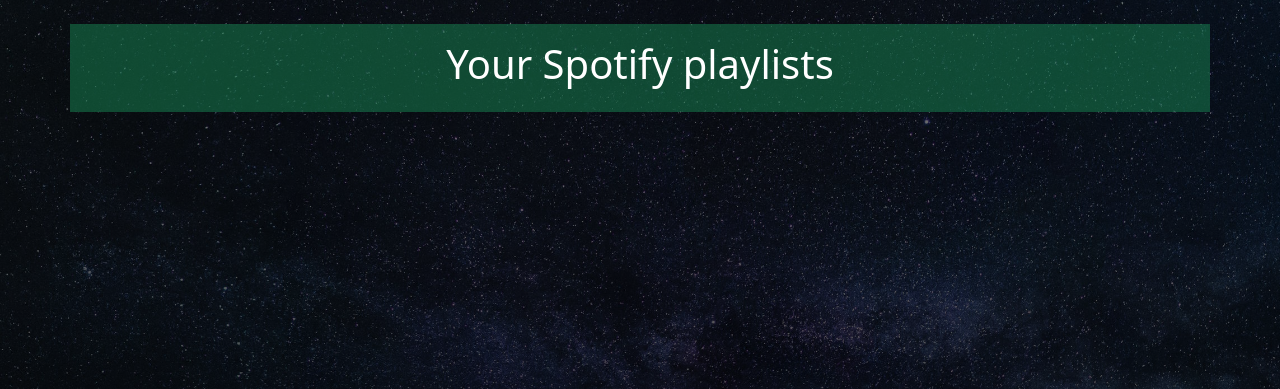
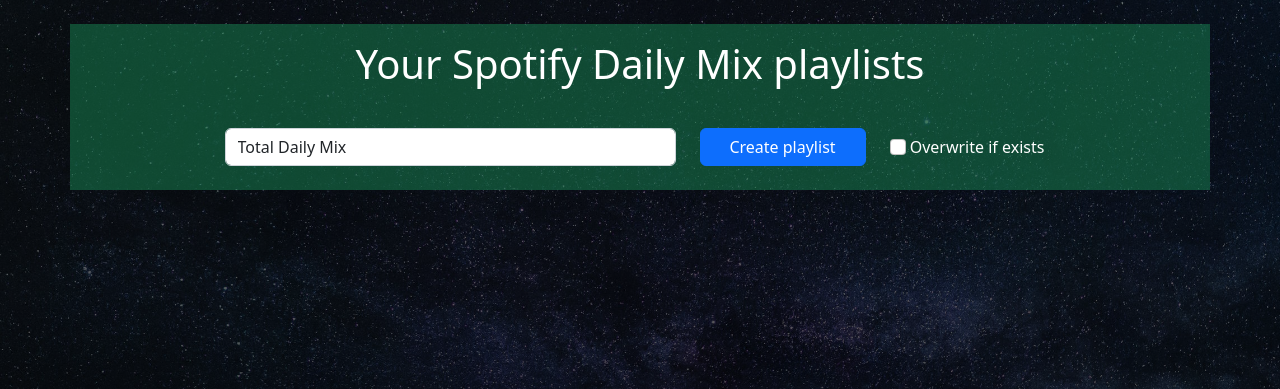
Before and after one commit to Timych84/mixify, a Flask app: template templates/daily_mix_generator.html in a window 1280 px wide. Shown: the part 76-465 px from the top of the page. Run offline with Flask 3, Linux system fonts and the light colour scheme; the template is opened without the code that fills it, so the values that code supplies are empty.

Commit message:
redisign daily mix

```diff
--- a/app.py
+++ b/app.py
@@ -1,7 +1,9 @@
 import os
+import json
+import time
 from flask import Flask, session, request, render_template, redirect
 from flask_session import Session
-from spotipy_helper import create_spotify_auth_manager, get_spotify_client, get_currentuser_playlists, create_new_playlist
+from spotipy_helper import create_spotify_auth_manager, get_spotify_client, get_currentuser_playlists, create_new_playlist, create_daily_mix_playlist
 from config import Config
 
 app = Flask(__name__)
@@ -48,25 +50,82 @@
     sorted_playlists = sorted(filtered_playlists, key=lambda x: x['name'].lower())
     return render_template('daily_mix_generator.html', playlists=sorted_playlists)
 
+# @app.route('/create_playlist', methods=['GET', 'POST'])
+# def create_playlist():
+#     auth_manager = create_spotify_auth_manager(session)
+#     if not auth_manager.validate_token(auth_manager.cache_handler.get_cached_token()):
+#         return redirect('/')
+#     if request.method == 'POST':
+#         playlist_name = request.form.get('playlist_name')
+#         overwrite = request.form.get('overwrite')
+#         if playlist_name:
+#             try:
+#                 spotify = get_spotify_client(auth_manager)
+#                 create_success, new_playlist_id  = create_new_playlist(spotify, playlist_name, overwrite)
+#                 return render_template('create_playlist.html', playlist_name=playlist_name, create_success=create_success, overwrite=overwrite)
+#             except Exception as e:
+#                 create_success = False
+#                 return render_template('create_playlist.html', playlist_name=playlist_name, create_success=create_success, overwrite=overwrite)
+#         else:
+#             return "Please provide a valid playlist name."
+#     return render_template('create_playlist.html')
+
 @app.route('/create_playlist', methods=['GET', 'POST'])
 def create_playlist():
     auth_manager = create_spotify_auth_manager(session)
     if not auth_manager.validate_token(auth_manager.cache_handler.get_cached_token()):
         return redirect('/')
     if request.method == 'POST':
-        playlist_name = request.form.get('playlist_name')
-        overwrite = request.form.get('overwrite')
-        if playlist_name:
-            try:
-                spotify = get_spotify_client(auth_manager)
-                create_success = create_new_playlist(spotify, playlist_name, overwrite)
-                return render_template('create_playlist.html', playlist_name=playlist_name, create_success=create_success, overwrite=overwrite)
-            except Exception as e:
-                create_success = False
-                return render_template('create_playlist.html', playlist_name=playlist_name, create_success=create_success, overwrite=overwrite)
-        else:
-            return "Please provide a valid playlist name."
+        try:
+            request_data = request.get_json()
+            playlist_name = request_data.get('playlist_name')
+            overwrite = request_data.get('overwrite')
+            if not playlist_name:
+                return json.dumps({ "success": False, "message": "Please provide a valid playlist name" }), 200
+            time.sleep(1)
+            spotify = get_spotify_client(auth_manager)
+            create_success, total_mix_playlist_id = create_new_playlist(spotify, playlist_name, overwrite)
+            # raise ValueError("Simulated error during playlist creation")
+            if create_success:
+                return json.dumps({ "success": True, "message": "Playlist created successfully" }), 200
+            else:
+                return json.dumps({ "success": False, "message": "Failed to create playlist" }), 200
+
+        except Exception as e:
+            return json.dumps({ "success": False, "message": str(e) }), 500
     return render_template('create_playlist.html')
+
+@app.route('/create_daily_mix', methods=['POST'])
+def create_daily_mix():
+    auth_manager = create_spotify_auth_manager(session)
+    if not auth_manager.validate_token(auth_manager.cache_handler.get_cached_token()):
+        return redirect('/')
+    if request.method == 'POST':
+        try:
+            request_data = request.get_json()
+            playlist_name = request_data.get('playlist_name')
+            playlists_ids = request_data.get('playlists')
+            overwrite = request_data.get('overwrite')
+            # overwrite = "off"
+            time.sleep(1)
+            spotify = get_spotify_client(auth_manager)
+            create_success = create_daily_mix_playlist(spotify, playlist_name, playlists_ids, overwrite)
+            if not playlist_name:
+                return json.dumps({ "success": False, "message": "Please provide a valid playlist name" }), 400
+
+            # Call the function to create the playlist
+            # For demonstration, assuming playlist creation is successful
+            # raise ValueError("Simulated error during playlist creation")
+            if create_success:
+                return json.dumps({ "success": True, "message": "Playlist created successfully" }), 200
+            else:
+                return json.dumps({ "success": False, "message": "Failed to create playlist" }), 500
+
+        except Exception as e:
+            return json.dumps({ "success": False, "message": str(e) }), 500
+
+
+
 
 @app.route('/current_user')
 def current_user():
--- /dev/null
+++ b/static/daily_mix.js
@@ -0,0 +1,79 @@
+document.getElementById("showNewPlaylist").addEventListener("click", function() {
+    var mergedImagesContainer = document.getElementById("mergedImagesContainer");
+    var loadingSpinner = document.getElementById("loadingSpinner");
+    var successMessage = document.getElementById("successMessage");
+    var errorMessage = document.getElementById("errorMessage");
+    var cardTitleInput = document.getElementById("cardTitleInput");
+    var playlistName = cardTitleInput.value;
+    var overwriteCheck = document.getElementById("overwriteCheck");
+    var overwriteValue = overwriteCheck.checked;
+    var cardTitle = document.getElementById("cardTitle");
+
+    mergedImagesContainer.style.display = "none";
+    loadingSpinner.style.display = "block";
+    successMessage.style.display = "none";
+    errorMessage.style.display = "none";
+    cardTitle.textContent = playlistName;
+
+    var mergedImagesDiv = document.getElementById("mergedImages");
+    mergedImagesDiv.innerHTML = "";
+
+    var playlistImageURLs = playlists_info.map(function(playlist) {
+        return playlist.images;
+    });
+
+    playlistImageURLs = shuffle(playlistImageURLs);
+
+    var playlistIDs = playlists_info.map(function(playlist) {
+        return playlist.id;
+    });
+
+    playlistImageURLs.forEach(function(url) {
+        var img = document.createElement("img");
+        img.src = url;
+        img.style.width = "33.33%";
+        img.style.height = "auto";
+        mergedImagesDiv.appendChild(img);
+    });
+
+    var data = {
+        "playlist_name": playlistName,
+        "overwrite": overwriteValue,
+        "playlists": playlistIDs
+    };
+
+    var xhr = new XMLHttpRequest();
+    xhr.open("POST", "/create_daily_mix", true);
+    xhr.setRequestHeader("Content-Type", "application/json");
+    xhr.onreadystatechange = function() {
+        if (xhr.readyState === 4) {
+            loadingSpinner.style.display = "none";
+            if (xhr.status === 200) {
+                successMessage.style.display = "block";
+                mergedImagesContainer.style.display = "flex";
+            } else {
+                errorMessage.style.display = "block";
+                mergedImagesContainer.style.display = "flex";
+            }
+        }
+    };
+    xhr.send(JSON.stringify(data));
+});
+
+// document.getElementById("updateTitleButton").addEventListener("click", function() {
+//     var cardTitleInput = document.getElementById("cardTitleInput");
+//     var cardTitle = document.getElementById("cardTitle");
+//     cardTitle.textContent = cardTitleInput.value;
+// });
+
+function shuffle(array) {
+    var currentIndex = array.length, temporaryValue, randomIndex;
+    while (0 !== currentIndex) {
+        randomIndex = Math.floor(Math.random() * currentIndex);
+        currentIndex -= 1;
+        temporaryValue = array[currentIndex];
+        array[currentIndex] = array[randomIndex];
+        array[randomIndex] = temporaryValue;
+    }
+    return array;
+}
--- a/templates/base.html
+++ b/templates/base.html
@@ -42,7 +42,7 @@
     </div>
 </nav>
 
-<div class="container bg-success mt-4 text-white playlist-container" style="--bs-bg-opacity: 0.5;">
+<div class="container bg-success mt-4 pb-2 text-white playlist-container" style="--bs-bg-opacity: 0.5;">
     {% block content %}{% endblock %}
 </div>
 
--- a/templates/daily_mix_generator.html
+++ b/templates/daily_mix_generator.html
@@ -1,20 +1,70 @@
 {% extends 'base.html' %}
 
 {% block content %}
-<h1 class="text-center py-3">Your Spotify playlists</h1>
-            <ul class="list-group"></ul>
+<h1 class="text-center py-3">Your Spotify Daily Mix playlists</h1>
+<div class="row row-cols-6 g3 ">
     {% for playlist in playlists %}
         {% set playlist_image_url = playlist.images[0].url if playlist.images else url_for('static', filename='/images/no_img.png') %}
-                    <li class="list-group-item d-flex align-items-center border-bottom">
-                            <div class="me-3" style="width: 30px;">{{ loop.index }}.</div>
-                            <div class="flex-shrink-0 my-2">
+        <div class="col">
+            <div class="card bg-success" style="width: 12rem; height: 22rem;">
                 <img src="{{ playlist_image_url }}" alt="Playlist Image">
+                <div class="card-body overflow-hidden">
+                    <h5 class="card-title">{{ playlist.name }}</h5>
+                    <p class="card-text">{{ playlist.description }}</p>
                 </div>
-                            <div class="fw-bold ms-3 align-middle ">
-                                <p class="my-0 fs-5">{{ playlist.name }}</p>
-                                <p class="my-0 fs-6 fw-light">{{ playlist.description }}</p>
             </div>
-                    </li>
+        </div>
     {% endfor %}
-            </ul>
+</div>
+<div class="row mt-3 d-flex justify-content-center align-items-center">
+    <div class="col-md-5">
+        <input type="text" id="cardTitleInput" class="form-control" value="Total Daily Mix" aria-label="Card Title">
+    </div>
+    <div class="col-md-2 align-items-center">
+        <button id="showNewPlaylist" class="btn btn-primary w-100">Create playlist</button>
+    </div>
+    <div class="col-md-2 align-items-center">
+        <input class="form-check-input" name="overwrite" type="checkbox" id="overwriteCheck">
+        <label class="form-check-label" for="overwriteCheck">Overwrite if exists</label>
+    </div>
+
+</div>
+
+<div class="row justify-content-center">
+    <div id="loadingSpinner" class="spinner-border text-success mt-3" role="status" style="display: none;">
+        <span class="visually-hidden">Loading...</span>
+    </div>
+</div>
+
+<div id="mergedImagesContainer"  class="row justify-content-center  mt-3" style="display: none;">
+    <div class="col-md-2">
+        <div class="card bg-success " style="width: 12rem; height: 12rem;">
+            <div id="mergedImages" class="d-flex flex-wrap justify-content-center"></div>
+            <div class="card-body overflow-hidden">
+                <h5 id="cardTitle" class="card-title">Total Daily Mix</h5>
+            </div>
+        </div>
+    </div>
+</div>
+<div class="row justify-content-center mt-3">
+    <div id="successMessage" class="col alert alert-success" role="alert" style="display: none;">
+        Playlist created successfully!
+    </div>
+    <div id="errorMessage" class="col alert alert-danger" role="alert" style="display: none;">
+        Failed to create playlist. Please try again.
+    </div>
+</div>
+
+
+<script>
+    var playlists_info = [
+        {% for playlist in playlists %}
+            {
+                "images": ["{{ playlist.images[0].url }}"],
+                "id": "{{ playlist.id }}"
+            }{% if not loop.last %},{% endif %}
+        {% endfor %}
+    ];
+</script>
+<script src="{{ url_for('static', filename='daily_mix.js') }}"></script>
 {% endblock %}
```
Also changed, not shown: functest.py (+18 -7 lines), spotipy_helper.py (+34 -5 lines), static/create_playlist.js (added, +45 -0 lines), templates/create_playlist.html (+24 -20 lines), templates/functest.html (+12 -38 lines), templates/my_playlists.html (+0 -45 lines), static/scripts_old.js (renamed from static/scripts.js). Lines whose indentation alone changed are shown as unchanged.
